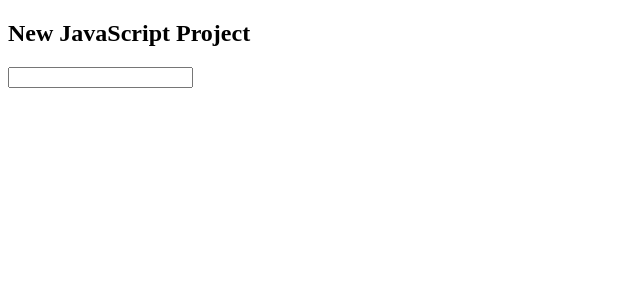
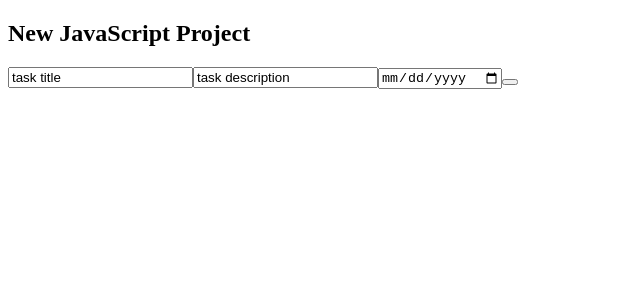
Before and after one commit to mrcjbradley/new_js_project, a React app: page / in a window 1280 px wide. Shown: the top 300 px of the page, without its empty margins (0-640 px from the left). Built offline with nearby package versions, Linux system fonts and the light colour scheme.

Commit message:
Create custom useForm hook

```diff
--- a/src/components/taskForm.jsx
+++ b/src/components/taskForm.jsx
@@ -1,18 +1,80 @@
-import React, {useState} from 'react';
+import React, { useState } from "react";
+import useForm from "./useForm.jsx";
 
-function TaskForm (props) {
+const Form = () => {
+  const { vals, handleChange, handleSubmit } = useForm(test, {
+    title: "task title",
+    description: "task description",
+    date: new Date()
+  });
 
-    const [name, setName ] = useState("");
+  function test() {
+    console.log(vals);
+  }
 
-    const handleChange = (e) => {
-        setName(e.target.value)
-    }
+  return (
+    <form onSubmit={handleSubmit}>
+      <input
+        type="text"
+        name="title"
+        value={vals.title}
+        onChange={handleChange}
+      />
+      <input
+        type="text"
+        name="description"
+        value={vals.description}
+        onChange={handleChange}
+      />
+      <input
+        type="date"
+        name="date"
+        value={vals.date}
+        onChange={handleChange}
+      />
+      <button />
+    </form>
+  );
+};
 
-    return(
-        <label htmlFor="taskName">
-            <input type="text" value={name} onChange={handleChange}/>
-        </label>
-    );
-}
+// function TaskForm (props) {
 
-export default TaskForm;
+//     const [state, setState] = useState({
+//         title: "",
+//         description: "",
+//         dueDate: new Date()
+//     })
+
+//     return(
+//         <form onSubmit={()=>{console.log("submit")}}>
+//             <Input name="title" type="text"/>
+//             <Input name="description" type="text"/>
+//             <Input name="due date" type="date"/>
+//             <button
+//             >
+//                 Create Task
+//             </button>
+//         </form>
+//     );
+// }
+
+// function Input ({name, type}) {
+//     const [state, setState] = useState("");
+
+//     function handleChange(e){
+//         setState(e.target.value);
+//     }
+
+//     return(
+//         <label htmlFor={name}>
+//             <input type={type}
+//             name={name}
+//             value={state}
+//             onChange={handleChange}
+//             placeholder={`New Task ${name}`}
+//             />
+//         </label>
+//     )
+// }
+
+export default Form;
--- /dev/null
+++ b/src/components/useForm.jsx
@@ -0,0 +1,26 @@
+import { useState } from "react";
+
+function useForm(callback, initialState) {
+  const [vals, setVals] = useState(initialState);
+
+  const handleSubmit = event => {
+    event && event.preventDefault();
+    callback();
+  };
+
+  const handleChange = event => {
+    event.persist();
+    setVals(vals =>
+      Object.assign({}, vals, { [event.target.name]: event.target.value })
+    );
+    // setVals(vals => ({ ...vals, [event.target.name]: event.target.value}) );
+  };
+
+  return {
+    handleChange,
+    handleSubmit,
+    vals
+  };
+}
+
+export default useForm;
```
Also changed, not shown: 1 other file (tests, documents, lock files or other folders).
